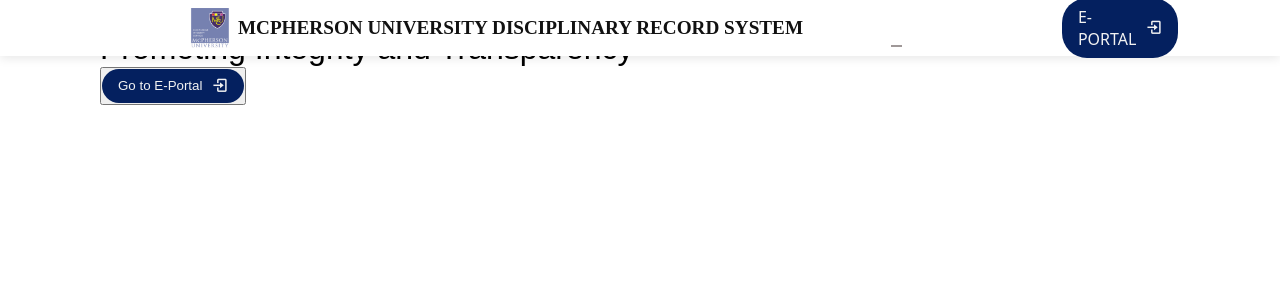
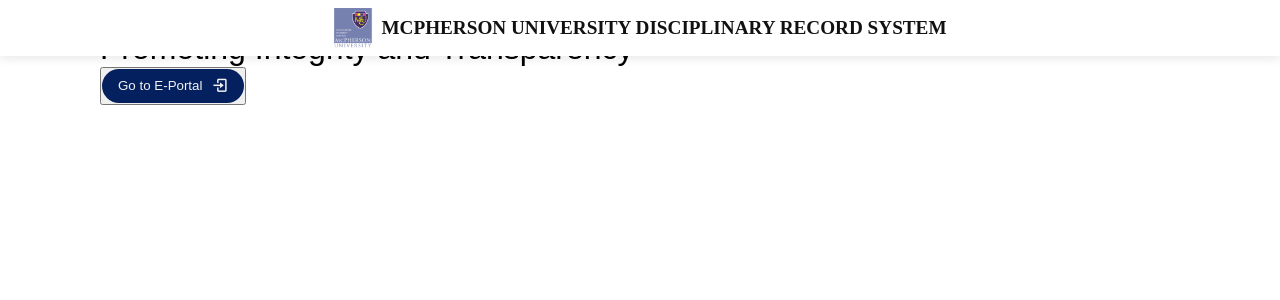
Before and after one commit to preciousekele/sdrs_home, a React (Vite) app: page / in a window 1280 px wide. Shown: the top 300 px of the page. Built offline with nearby package versions, Linux system fonts and the light colour scheme.

Commit message:
Update Home.jsx

```diff
--- a/src/pages/Home.jsx
+++ b/src/pages/Home.jsx
@@ -8,13 +8,10 @@
 const Header = () => {
   return (
     <div className="home-container">
-      {/* Background elements */}
       <div className="bg-wrapper">
         <div className="gradient-overlay" />
         <div className="blur-overlay" />
       </div>
-
-      {/* Your existing content */}
       <header className="header" id="header">
         <nav className="nav container">
           <a href="#" className="nav__logo">
@@ -25,37 +22,9 @@
               MCPHERSON UNIVERSITY DISCIPLINARY RECORD SYSTEM
             </span>
           </a>
-
-          <div className="nav__menu" id="nav-menu">
-            <ul className="nav__list">
-              <li className="nav__item">
-                <a href="#home" className="nav__link active-link" style={{ color: "#FFF" }}>
-                  Home
-                </a>
-              </li>
-              <li className="nav__item" >
-                <a href="#" className="nav__link" style={{ color: "#FFF" }}>
-                  About
-                </a>
-              </li>
-              <li className="nav__item" >
-                <a
-                  href="/register"
-                  className="nav__link-button"
-                >
-                  E-PORTAL <i className="bx bx-log-in"></i>
-                </a>
-              </li>
-            </ul>
-
-            <div className="nav__close" id="nav-close">
-              <i className="ri-close-line"></i>
-            </div>
-          </div>
         </nav>
       </header>
       <Hero/>
-      {/* <GoalFeatures/> */}
     </div>
   );
 };
```
